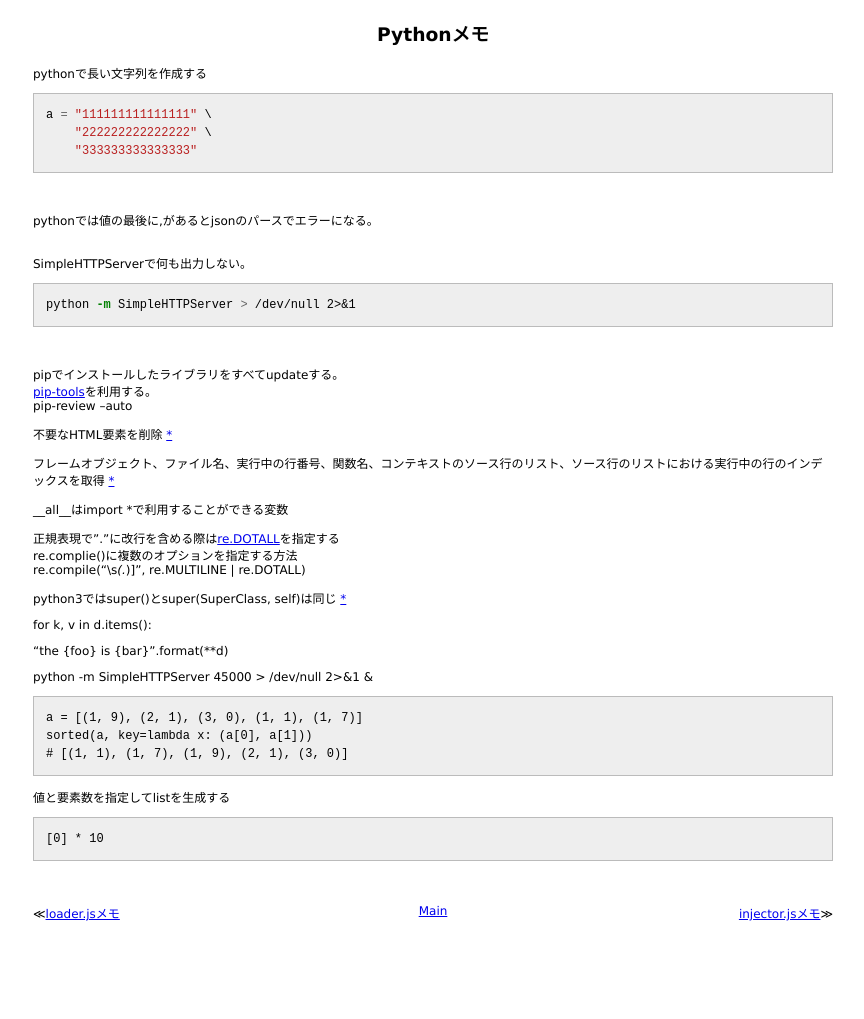
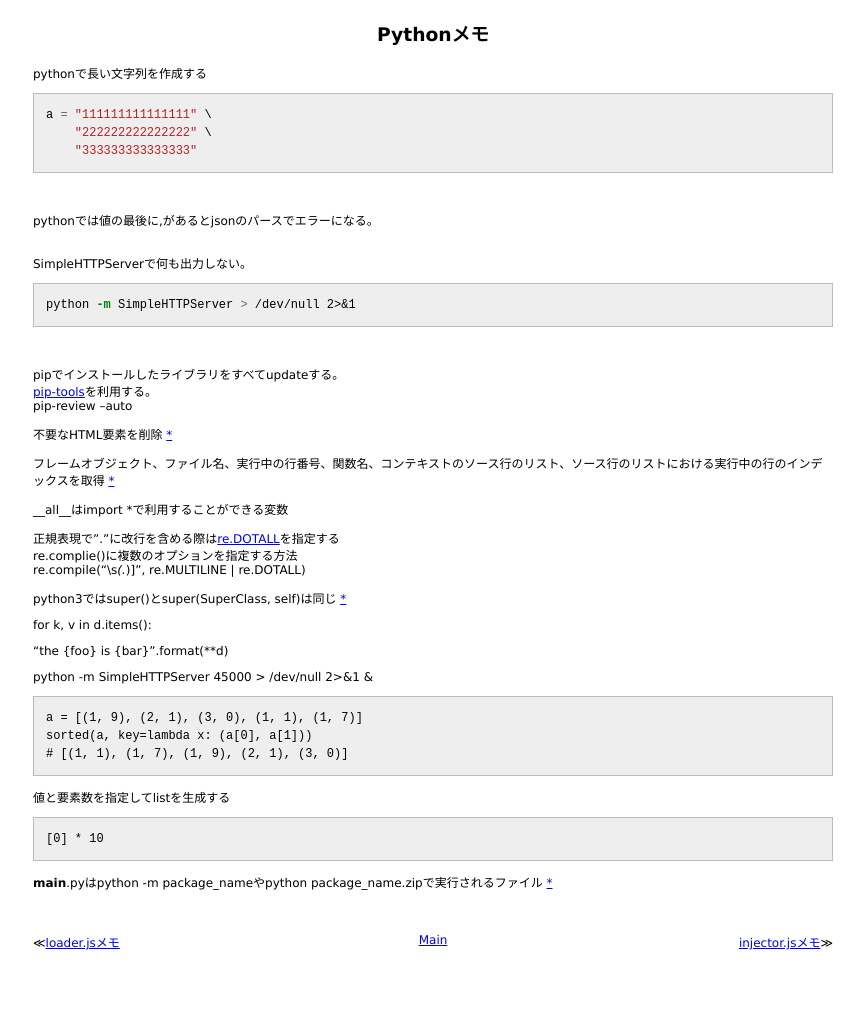
Before and after one commit to 38elements/38elements.github.com, a Jekyll site: the page built from _posts/2014-7-2-python.md, in a window 1280 px wide. Shown: the whole page, without its empty margins (207-1071 px from the left). Built offline with Jekyll 4.4.1, drawn with Linux system fonts in a browser that asks for light colours; before the commit the page ends 990 px from its top, so only the background shows below that.

Commit message:
Update 2014-7-2-python.md

````diff
--- a/_posts/2014-7-2-python.md
+++ b/_posts/2014-7-2-python.md
@@ -53,3 +53,5 @@ sorted(a, key=lambda x: (a[0], a[1]))
 ```
 [0] * 10
 ```
+
+__main__.pyはpython -m package_nameやpython package_name.zipで実行されるファイル [*](http://docs.python.jp/3/library/__main__.html)
````
